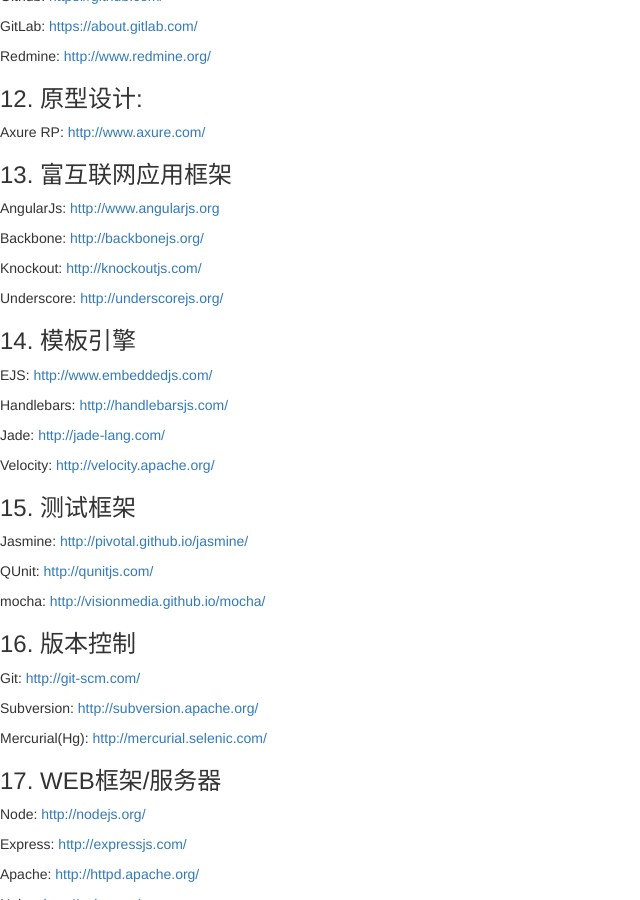
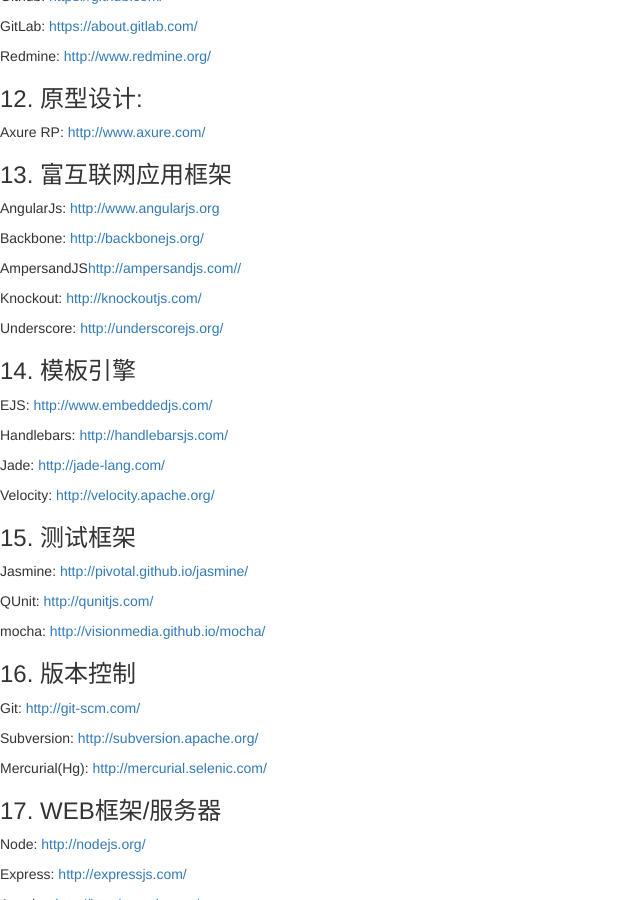
Before and after one commit to wkylin/wkylin.github.com, a Jekyll site: the page built from _posts/core-samples/2014-05-20-knowledge.md, in a window 1280 px wide and 900 px high, scrolled down 2593 px. Shown: the whole window, without its empty margins (0-640 px from the left). Built offline with Jekyll 4.4.1, drawn with Linux system fonts in a browser that asks for light colours; nearby versions of some CDN libraries; library files that are not in the unit come from our copies; comment, search, counter and statistics services are not loaded.

Commit message:
AmpersandJS

```diff
--- a/_posts/core-samples/2014-05-20-knowledge.md
+++ b/_posts/core-samples/2014-05-20-knowledge.md
@@ -117,6 +117,8 @@
 
  Backbone: <http://backbonejs.org/>
 
+ AmpersandJS<http://ampersandjs.com//>
+
  Knockout: <http://knockoutjs.com/>
 
  Underscore: <http://underscorejs.org/>
```
